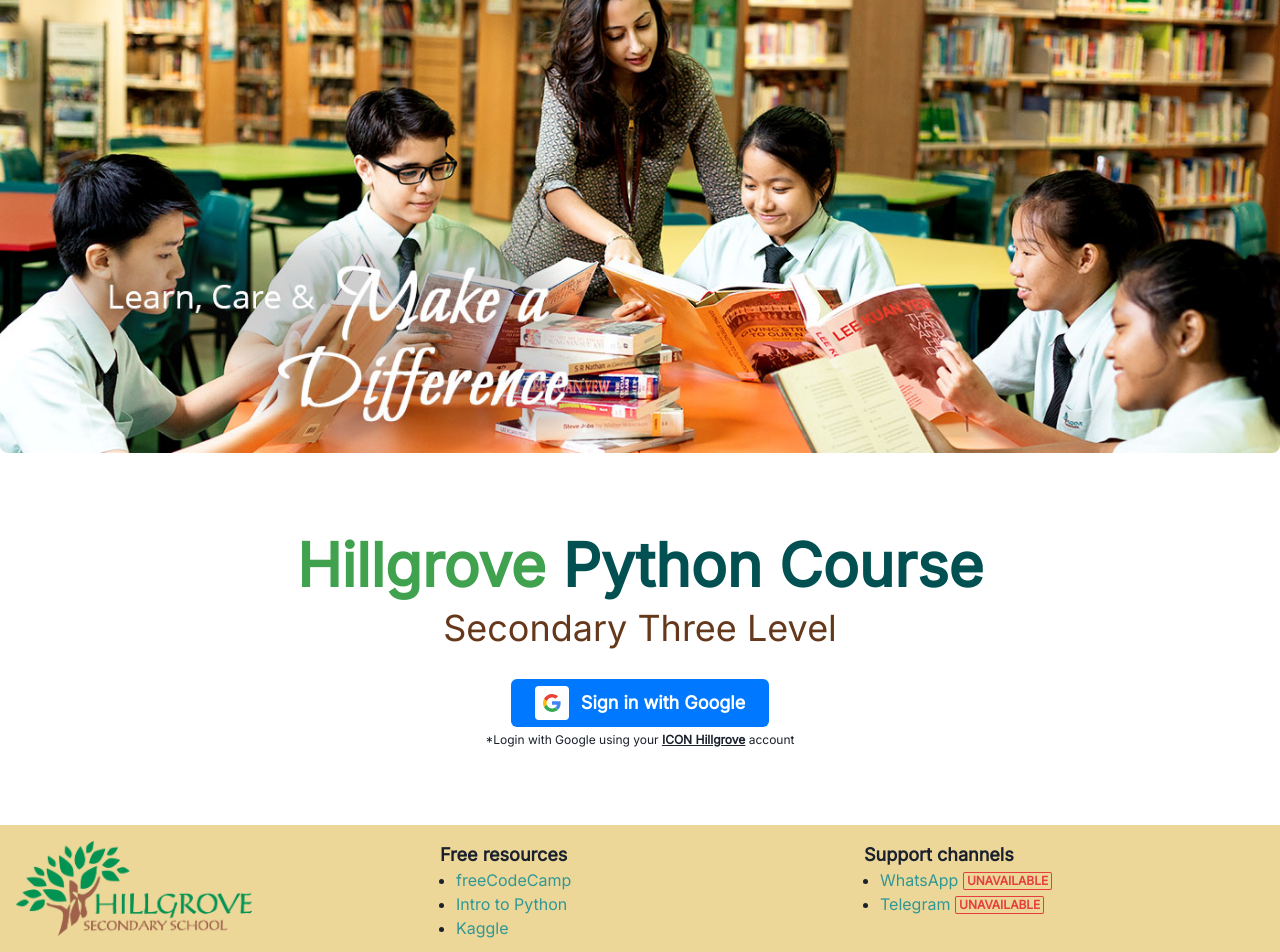
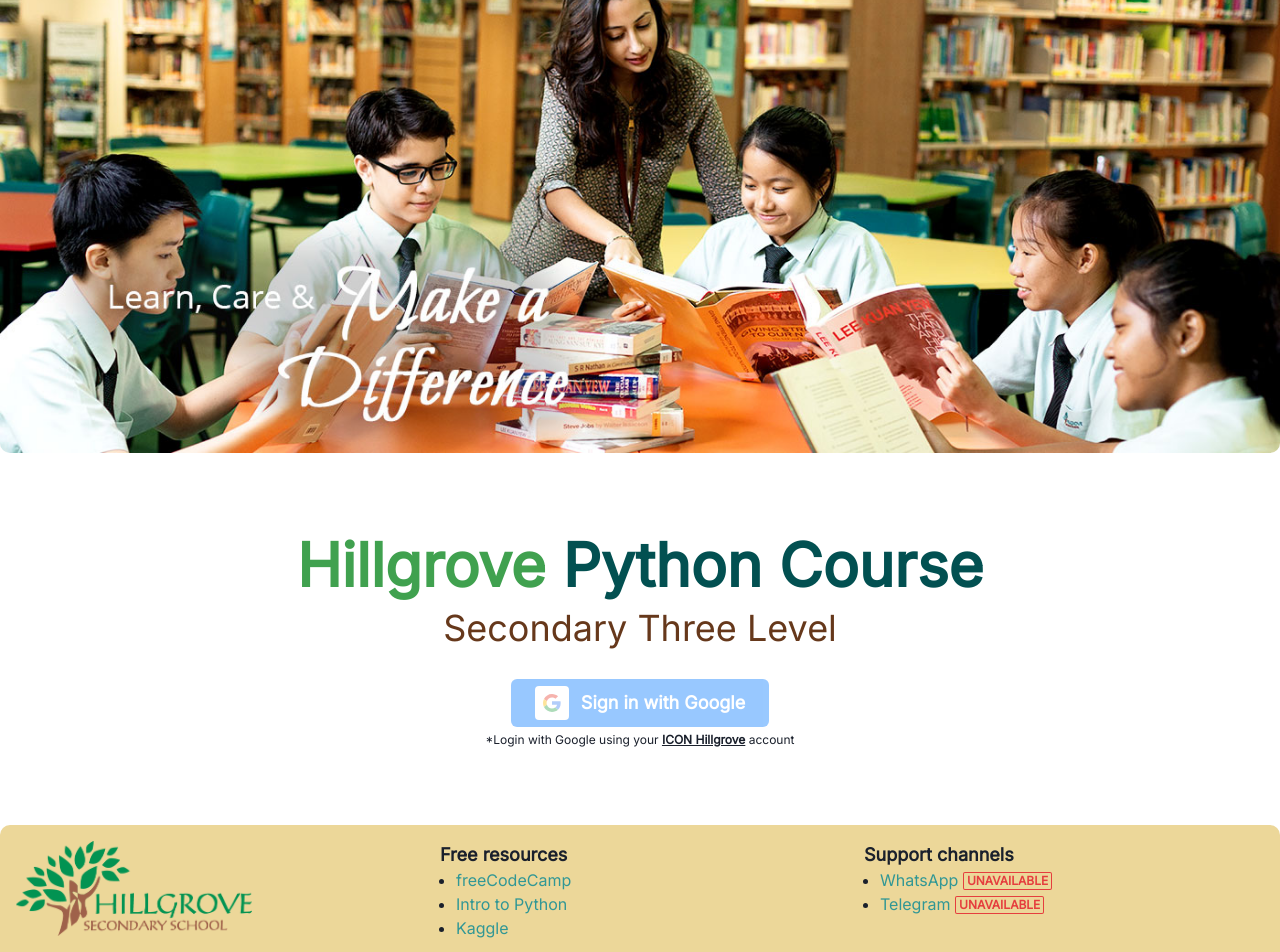
Before and after one commit to FelixIsaac/hillgrove-python, a React (Create React App) app: page / in a window 1280 px wide. Shown: the part 114-1066 px from the top of the page. Built offline with nearby package versions, Linux system fonts and the light colour scheme.

Commit message:
update(google oauth): client id and button

```diff
--- a/src/components/Footer.tsx
+++ b/src/components/Footer.tsx
@@ -4,7 +4,7 @@ import { Image, Box, Text, Grid, UnorderedList, ListItem, Link, Badge } from "@c
 const Footer = () => {
     return (
         <section className="footer">
-            <Box bg="#ECD799" w="100%" p={4}>
+            <Box bg="#ECD799" w="100%" p={4} style={{ borderRadius: "10px 10px 0px 0px" }}>
                 <Grid templateColumns="repeat(3, 1fr)" gap={6}>
                     <Image src="./images/hillgrove_logo.png" width="236px" height="95px" />
                     <Box w="100%" h="10">
--- a/src/components/SignInButton.tsx
+++ b/src/components/SignInButton.tsx
@@ -10,7 +10,7 @@ const SignInButton = ({ onClick, disabled }) => {
     }
 
     return (
-        <Button colorScheme="messenger" size="lg">
+        <Button colorScheme="messenger" size="lg" onClick={onClick} disabled={disabled}>
             <img src="./images/google.svg" alt="Google Sign In" style={ImageStyle} />
             Sign in with Google
         </Button>
--- a/src/pages/Home.tsx
+++ b/src/pages/Home.tsx
@@ -11,7 +11,7 @@ const Home = () => {
     return (
         <Fragment>
             <Center>
-                <Image src="./images/landing.jpg" style={{ width: '100%', height: 'auto', borderRadius: '0 0 8px 8px' }} />
+                <Image src="./images/landing.jpg" style={{ width: '100%', height: 'auto', borderRadius: '0 0 10px 10px' }} />
             </Center>
             <Flex alignItems="center" flexFlow="column" style={{ margin: '76px 0 76px 0' }}>
                 <div>
@@ -28,12 +28,13 @@ const Home = () => {
                 </div>
                 <div style={{ marginTop: '24px', textAlign: 'center' }}>
                     <GoogleLogin
-                        clientId="658977310896-knrl3gka66fldh83dao2rhgbblmd4un9.apps.googleusercontent.com"
+                        clientId="709200906463-vfrts5ve7kvaks7h5r96f269bn1q0pb1.apps.googleusercontent.com"
                         onSuccess={responseGoogle}
                         onFailure={responseGoogle}
                         render={({ onClick, disabled }) => <SignInButton onClick={onClick} disabled={disabled} />}
                         cookiePolicy={'single_host_origin'}
                         theme="dark"
+                        hostedDomain={'students.edu.sg'}
                     />
                     <Text
                         fontSize="xs"
```
